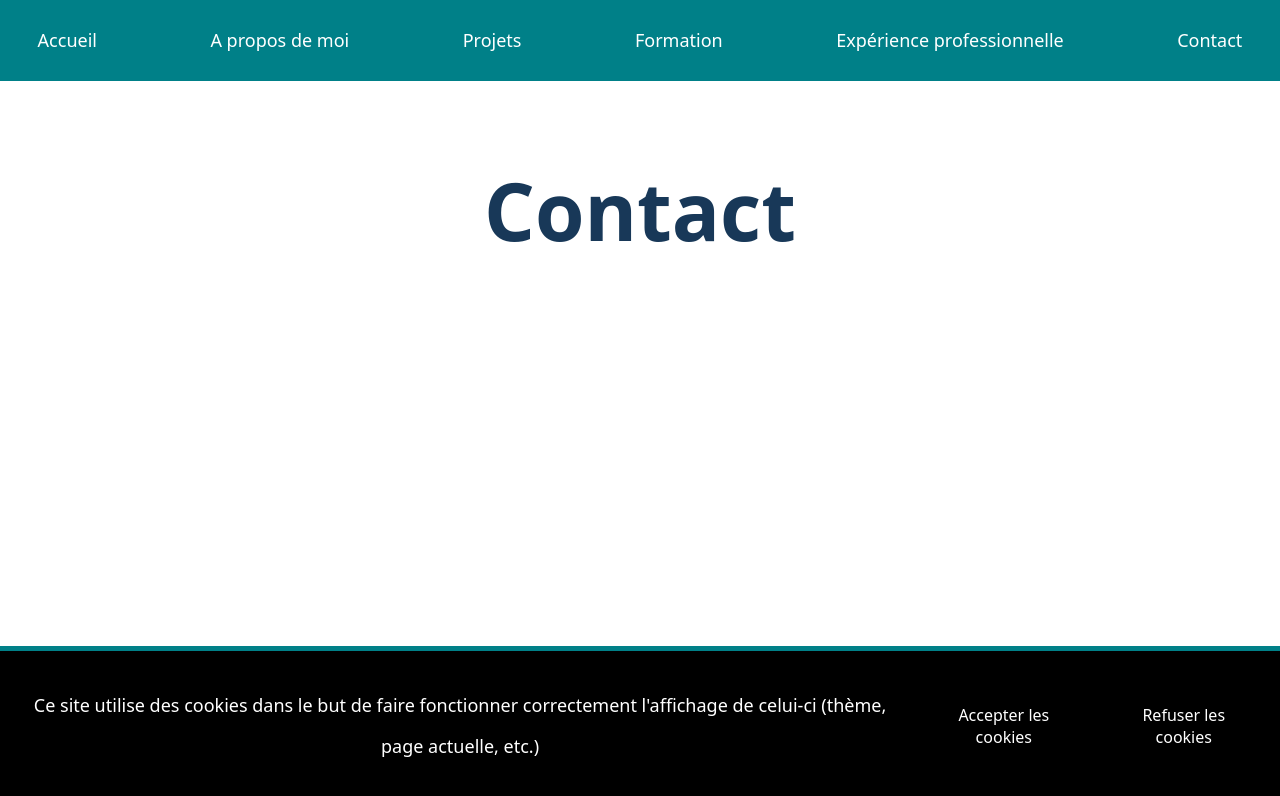
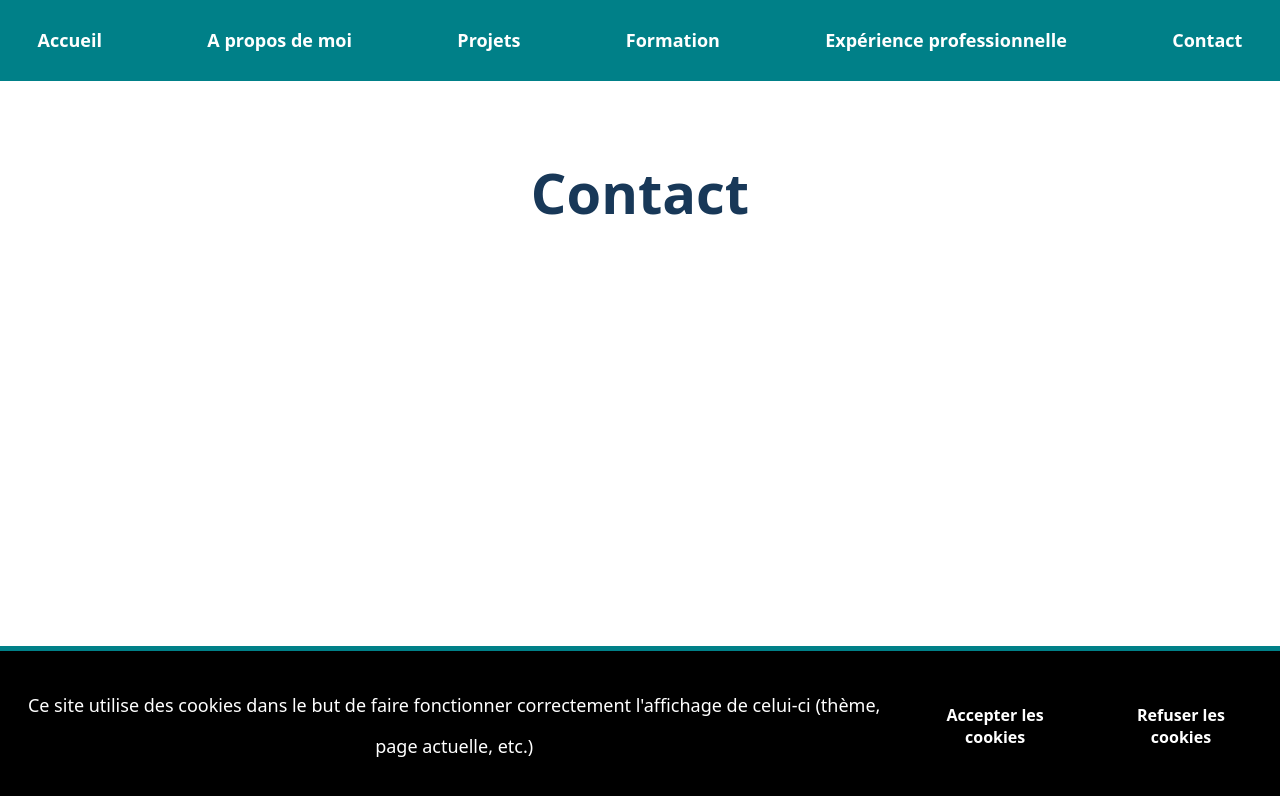
Before and after one commit to StOil-L/lorenzo-portfolio, a React (Vite) app: page /lorenzo-portfolio/contact in a window 1280 px wide. Shown: the top 796 px of the page. Built offline with nearby package versions, Linux system fonts and the light colour scheme.

Commit message:
Relegated theme gradients to index.css using light-dark functions + tweaked imports for MainLayout component

```diff
--- a/src/components/layouts/DarkModeToggle.tsx
+++ b/src/components/layouts/DarkModeToggle.tsx
@@ -17,18 +17,7 @@ function DarkModeToggle() {
   const setTheme = useCallback(() => {
     document.documentElement.style.colorScheme = getCookie("theme") as string;
     setButtonIcon(getCookie("theme") as string);
-    setGradients();
   }, [])
-
-  // Gradients for transition manually set because there is no equivalent to light-dark in CSS for them
-  const setGradients = () => {
-    document.documentElement.style.setProperty("--summary-transition-gradient",
-      getCookie('theme') == 'dark' ? 'linear-gradient(var(--dark-background-color), var(--light-text-color))' :
-        'linear-gradient(var(--light-background-color), var(--dark-text-color))');
-    document.documentElement.style.setProperty("--summary-transition-alt-gradient",
-      getCookie('theme') == 'dark' ? 'linear-gradient(var(--light-text-color), var(--dark-background-color))' :
-        'linear-gradient(var(--dark-text-color), var(--light-background-color))');
-  }
 
   // we don't check for accepted cookies here due to conditional rendering in NavigationMenu component
   const switchTheme = () => {
--- a/src/components/layouts/MainLayout.tsx
+++ b/src/components/layouts/MainLayout.tsx
@@ -4,6 +4,7 @@ import NavigationMenu from "./NavigationMenu.tsx";
 import {Outlet} from "react-router";
 import CookiesNotice from "./CookiesNotice.tsx";
 import {useState} from "react";
+import * as React from "react";
 
 export interface ForceRerender {
   value: number;
--- a/src/stylesheets/index.css
+++ b/src/stylesheets/index.css
@@ -17,13 +17,17 @@
 
   /* VARIABLES DEGRADES */
 
-  /* Sombre - sujet à modifications via changement manuel de thème */
-  --summary-transition-gradient: linear-gradient(var(--dark-background-color), var(--light-text-color));
-  --summary-transition-alt-gradient: linear-gradient(var(--light-text-color), var(--dark-background-color));
+  --summary-transition-gradient: linear-gradient(
+          light-dark(var(--light-background-color), var(--dark-background-color)),
+          light-dark(var(--dark-text-color), var(--light-text-color))
+  );
+  --summary-transition-alt-gradient: linear-gradient(
+          light-dark(var(--dark-text-color), var(--light-text-color)),
+          light-dark(var(--light-background-color), var(--dark-background-color))
+  );
 
   font-family: system-ui, Avenir, Helvetica, Arial, sans-serif;
   line-height: 1.5;
-  font-weight: 400;
 
   color-scheme: light dark;
   color: light-dark(var(--light-text-color), var(--dark-text-color));
@@ -37,7 +41,7 @@
 
 a {
   font-size: 1.125rem;
-  font-weight: 500;
+  font-weight: bold;
   color: light-dark(var(--light-link-color), var(--dark-link-color));
   text-decoration: inherit;
 }
@@ -52,17 +56,12 @@ body {
   min-height: 100vh;
 }
 
-header h1 {
-  font-size: 5rem;
-  line-height: 1.1;
-}
-
 button {
   border-radius: 8px;
   border: 2px solid transparent;
   padding: 0.6em 1.2em;
   font-size: 1em;
-  font-weight: 500;
+  font-weight: bold;
   font-family: inherit;
   background-color: light-dark(var(--light-background-color), var(--dark-background-color));
   cursor: pointer;
@@ -80,10 +79,3 @@ p, li {
   font-size: 1.125rem;
   line-height: 2.25;
 }
-
-@media (prefers-color-scheme: light) {
-  :root {
-    --summary-transition-gradient: linear-gradient(var(--light-background-color), var(--dark-text-color));
-    --summary-transition-alt-gradient: linear-gradient(var(--dark-text-color), var(--light-background-color));
-  }
-}
```
